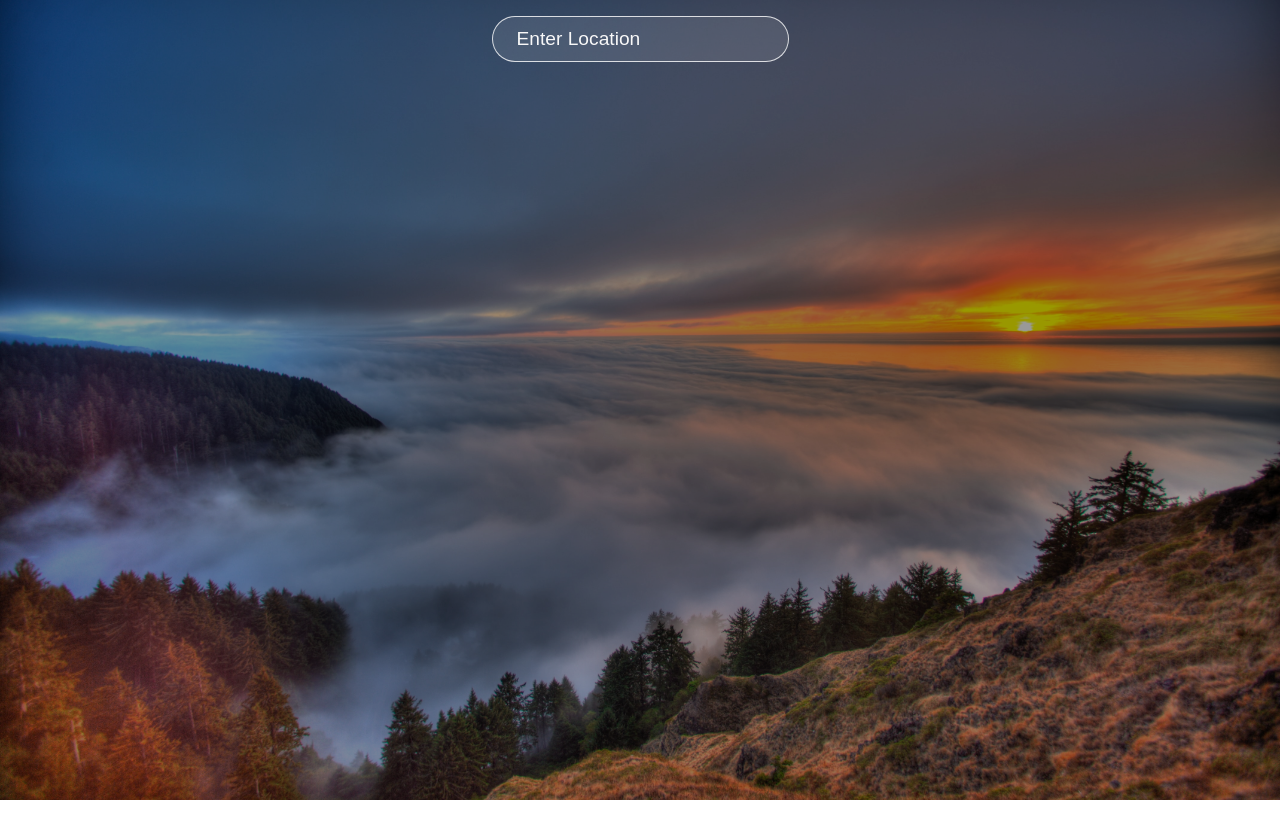
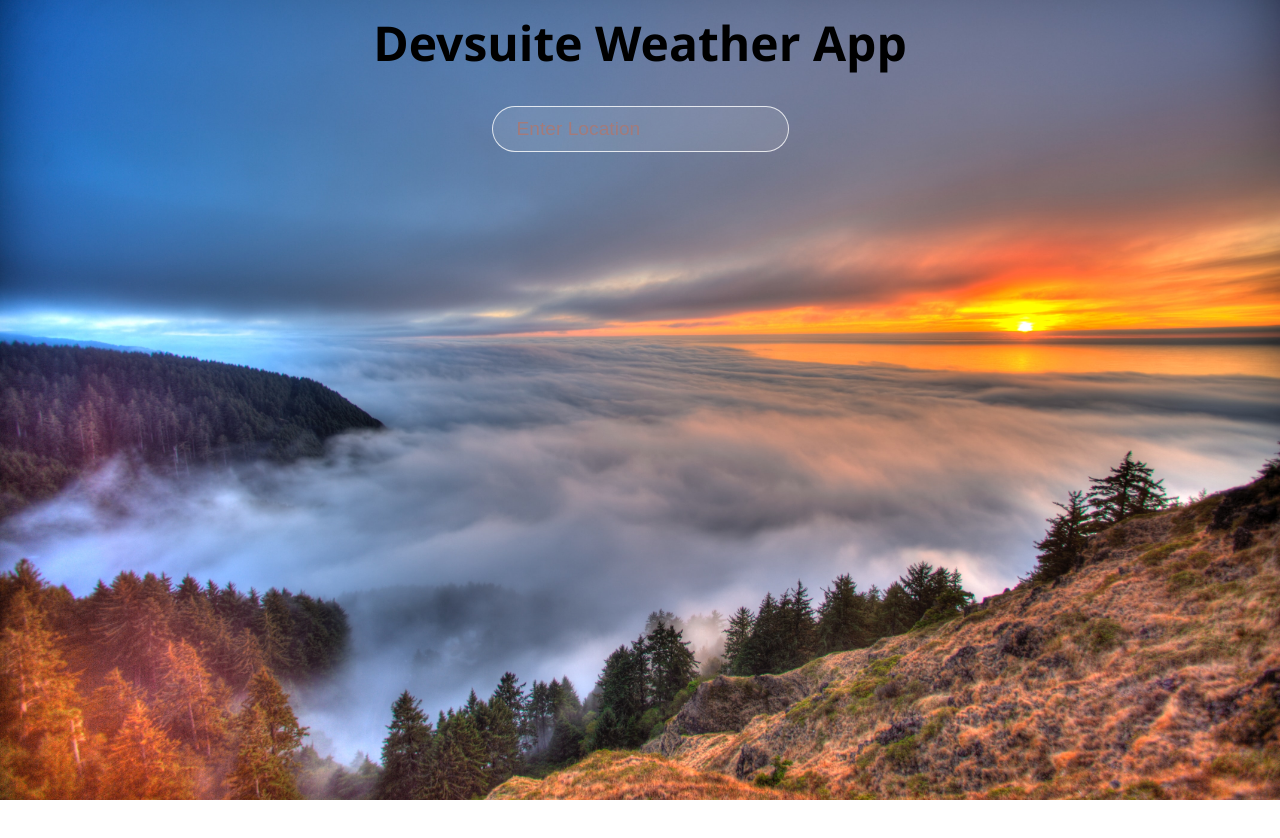
Before and after one commit to fireclint/weather-app-react, a React (Create React App) app: page / in a window 1280 px wide. Shown: the top 838 px of the page. After the commit the page ends 800 px from the top, so only its background shows below. Built offline with nearby package versions, Linux system fonts and the light colour scheme.

Commit message:
first commit

```diff
--- a/src/App.js
+++ b/src/App.js
@@ -19,6 +19,9 @@ function App() {
 
   return (
     <div className="app">
+      <div className="head">
+        <h2>Devsuite Weather App</h2>
+      </div>
       <div className="search">
         <input
           value={location}
--- a/src/index.css
+++ b/src/index.css
@@ -28,11 +28,12 @@ h1 {
   position: relative;
   background-color: rgba(0,0,0,0.4);
   color: #fff;
+  background: url('./assets/sunset.jpg') no-repeat center center/cover;
 }
 
 .app:before {
   content: '';
-  background: url('./assets/sunset.jpg') no-repeat center center/cover;
+
   position: absolute;
   width: 100%;
   height: 100%;
@@ -56,16 +57,23 @@ h1 {
 }
 
 ::placeholder {
-  color: #f8f8f8;
+  color: #a37b7b;
+}
+.head{
+  text-align: center;
+  color: black;
+  padding-bottom: 15px;
+  padding-top: 10px;
+  font-family: 'Segoe UI', Tahoma, Geneva, Verdana, sans-serif;
+  font-size: 32px;
 }
 
 .container {
   max-width: 700px;
-  height: 700px;
   margin: auto;
   padding: 0 1rem;
   position: relative;
-  top: 10%;
+
   display: flex;
   flex-direction: column;
   justify-content: space-between;
@@ -97,3 +105,9 @@ h1 {
 .bold {
   font-weight: 700;
 }
+
+@media only screen and (max-width: 600px) {
+  .head h2{
+    font-size: 30px;
+  }
+}
```
